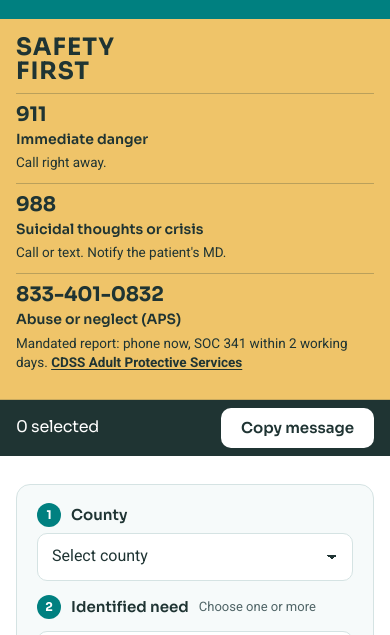
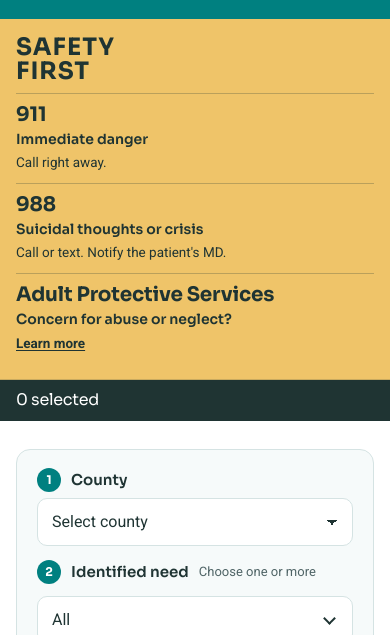
Before and after one commit to Cheaney123/SDOHresources, a plain HTML site: page index.html in a window 390 px wide. Shown: the part 209-844 px from the top of the page. Drawn offline with Linux system fonts and the light colour scheme.

Commit message:
Simplify APS item in safety bar; remove mobile Copy message button
- APS: "Adult Protective Services / Concern for abuse or neglect? / Learn more" (CDSS APS link)
- Remove the Copy message button from the mobile sticky bar (count stays)

Co-Authored-By: Claude Opus 5.5 <noreply@anthropic.com>
Claude-Session: https://claude.ai/code/session_013xbLyu9rtc5wPZadmdpsx6

```diff
--- a/index.html
+++ b/index.html
@@ -149,7 +149,7 @@ footer{border-top:1px solid var(--line);background:var(--tint2);color:var(--mute
 footer .wrap{display:flex;flex-wrap:wrap;justify-content:space-between;gap:8px 24px;padding-block:18px}
 @media(max-width:1100px){.steps{display:none}.hero .wrap{grid-template-columns:minmax(0,1fr)}}
 @media(max-width:960px){main .wrap{grid-template-columns:minmax(0,1fr)}aside{position:static}.paper{max-height:none}.mbar{display:flex;position:sticky;top:0;z-index:5;background:var(--mast);color:#fff;justify-content:space-between;align-items:center;gap:10px;padding:8px max(16px,3vw)}.mbar .btn{background:#fff;color:#1f3433;min-height:40px}.safety .wrap{grid-template-columns:repeat(3,minmax(0,1fr));row-gap:12px}.lblcell{grid-column:1/-1;padding-right:0}.lblcell+.sitem{border-left:0;padding-left:0}}
-@media(max-width:620px){.safety .wrap{grid-template-columns:minmax(0,1fr);row-gap:0}.lblcell{padding-bottom:10px}.sitem{border-left:0;padding:10px 0;border-top:1px solid rgba(31,52,51,.25)}.sitem .num{font-size:20px}.hero .wrap{padding-block:22px}.hero p{font-size:16px}.card{padding-left:50px}.card .ck{left:14px}dl{grid-template-columns:minmax(0,1fr);gap:2px}dt{margin-top:6px}.search{max-width:none}.paper{padding:16px}}
+@media(max-width:620px){.safety .wrap{grid-template-columns:minmax(0,1fr);row-gap:0}.sitem .num{white-space:normal}.lblcell{padding-bottom:10px}.sitem{border-left:0;padding:10px 0;border-top:1px solid rgba(31,52,51,.25)}.sitem .num{font-size:20px}.hero .wrap{padding-block:22px}.hero p{font-size:16px}.card{padding-left:50px}.card .ck{left:14px}dl{grid-template-columns:minmax(0,1fr);gap:2px}dt{margin-top:6px}.search{max-width:none}.paper{padding:16px}}
 @media(prefers-reduced-motion:reduce){*{transition:none!important}}
 </style>
 </head>
@@ -169,10 +169,10 @@ footer .wrap{display:flex;flex-wrap:wrap;justify-content:space-between;gap:8px 2
     <div class="lblcell"><h2 class="lbl"><span>SAFETY<br>FIRST</span></h2></div>
     <div class="sitem"><span class="num">911</span><span class="what">Immediate danger</span><span class="how">Call right away.</span></div>
     <div class="sitem"><span class="num">988</span><span class="what">Suicidal thoughts or crisis</span><span class="how">Call or text. Notify the patient's MD.</span></div>
-    <div class="sitem"><span class="num">833-401-0832</span><span class="what">Abuse or neglect (APS)</span><span class="how">Mandated report: phone now, SOC 341 within 2 working days. <a href="https://www.cdss.ca.gov/inforesources/adult-protective-services" target="_blank" rel="noopener">CDSS Adult Protective Services</a></span></div>
+    <div class="sitem"><span class="num">Adult Protective Services</span><span class="what">Concern for abuse or neglect?</span><span class="how"><a href="https://www.cdss.ca.gov/inforesources/adult-protective-services" target="_blank" rel="noopener">Learn more</a></span></div>
   </div>
 </section>
-<div class="mbar"><span id="mcount" class="sora">0 selected</span><button class="btn" id="copy2" type="button">Copy message</button></div>
+<div class="mbar"><span id="mcount" class="sora">0 selected</span></div>
 <main>
   <div class="wrap">
     <section aria-label="Patient details and resources">
@@ -340,7 +340,7 @@ $('#results').addEventListener('change',e=>{const k=e.target.closest('input[data
 $('#sel').addEventListener('click',e=>{const m=e.target.closest('[data-mv]'),x=e.target.closest('[data-rm]');if(m){const i=+m.dataset.mv,j=i+ +m.dataset.d;[picked[i],picked[j]]=[picked[j],picked[i]];build()}if(x){picked=picked.filter(p=>p!==x.dataset.rm);build();render()}});
 $('#county').addEventListener('change',()=>{store.set('syncCounty',$('#county').value);render()});
 ['#q','#showState'].forEach(s=>$(s).addEventListener('input',render));
-$('#copy').addEventListener('click',copy);$('#copy2').addEventListener('click',copy);
+$('#copy').addEventListener('click',copy);
 $('#clear').addEventListener('click',()=>{picked=[];build();render()});
 window.__sync={query,compose,byId,setNeeds,needs:NOPTS.map(n=>n[0]),get data(){return D}};
 try{
```
Also changed, not shown: src/template.html (+4 -4 lines).
